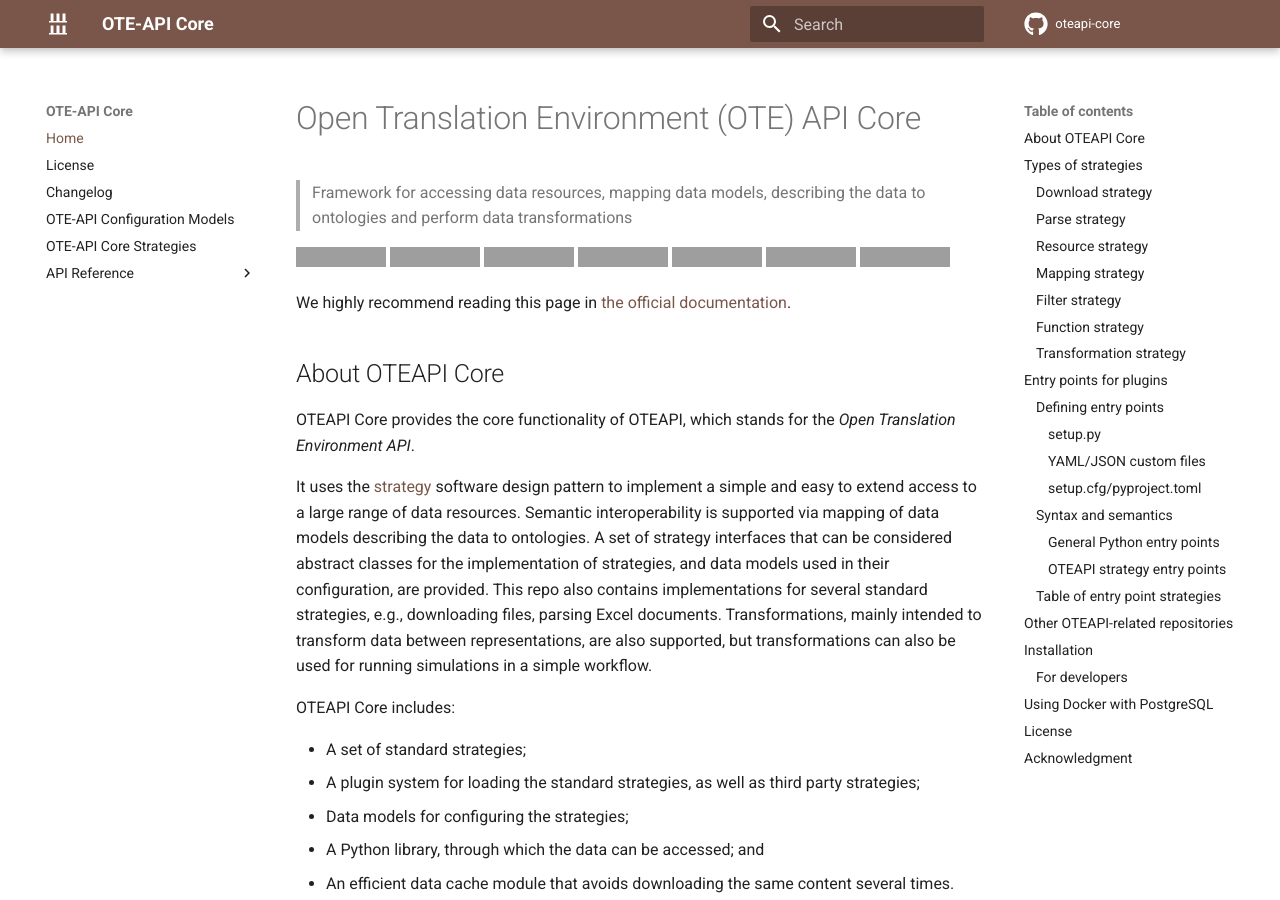
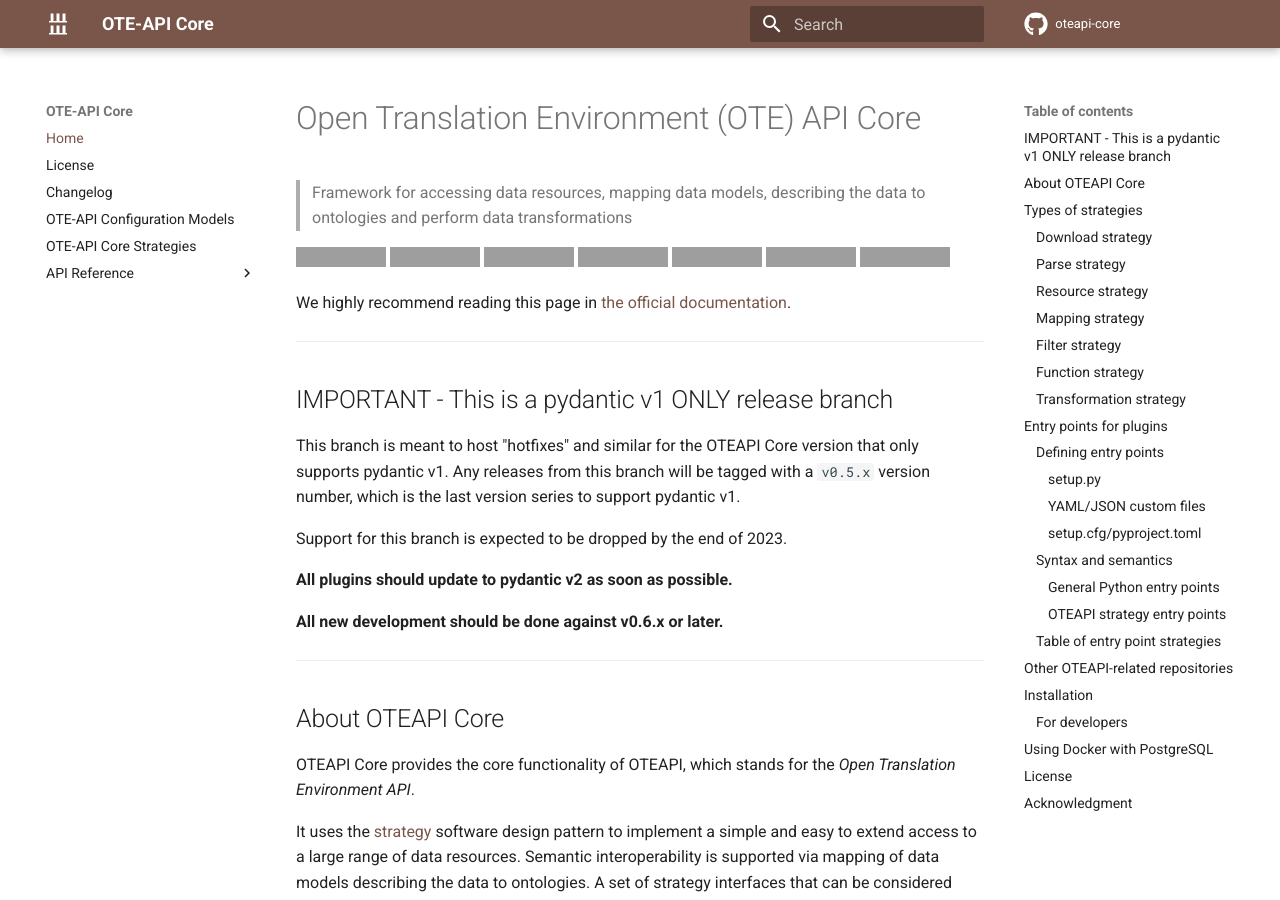
Before and after one commit to EMMC-ASBL/oteapi-core, an MkDocs documentation site: the page built from docs/index.md, in a window 1280 px wide and 900 px high, cut to the strip 0-900 px from the top of the window. Built offline with MkDocs 1.6.1 and Material for MkDocs 9.7.7, drawn with Linux system fonts in a browser that asks for light colours; comment, search, counter and statistics services are not loaded; the version menu is left out; grey boxes are pictures that could not be loaded.

Commit message:
Update README with info about this branch
This is branch-specific.

```diff
--- a/docs/index.md
+++ b/docs/index.md
@@ -10,8 +10,22 @@
 [![GitHub last commit](https://img.shields.io/github/last-commit/EMMC-ASBL/oteapi-core?logo=github)](https://github.com/EMMC-ASBL/oteapi-core/graphs/commit-activity)
 [![DOI](https://zenodo.org/badge/447260507.svg)](https://zenodo.org/badge/latestdoi/447260507)
 
+We highly recommend reading this page in [the official documentation](https://emmc-asbl.github.io/oteapi-core).
 
-We highly recommend reading this page in [the official documentation](https://emmc-asbl.github.io/oteapi-core).
+---
+
+## IMPORTANT - This is a pydantic v1 ONLY release branch
+
+This branch is meant to host "hotfixes" and similar for the OTEAPI Core version that only supports pydantic v1.
+Any releases from this branch will be tagged with a `v0.5.x` version number, which is the last version series to support pydantic v1.
+
+Support for this branch is expected to be dropped by the end of 2023.
+
+**All plugins should update to pydantic v2 as soon as possible.**
+
+**All new development should be done against v0.6.x or later.**
+
+---
 
 ## About OTEAPI Core
 
```
Also changed, not shown: README.md (+15 -1 lines).
